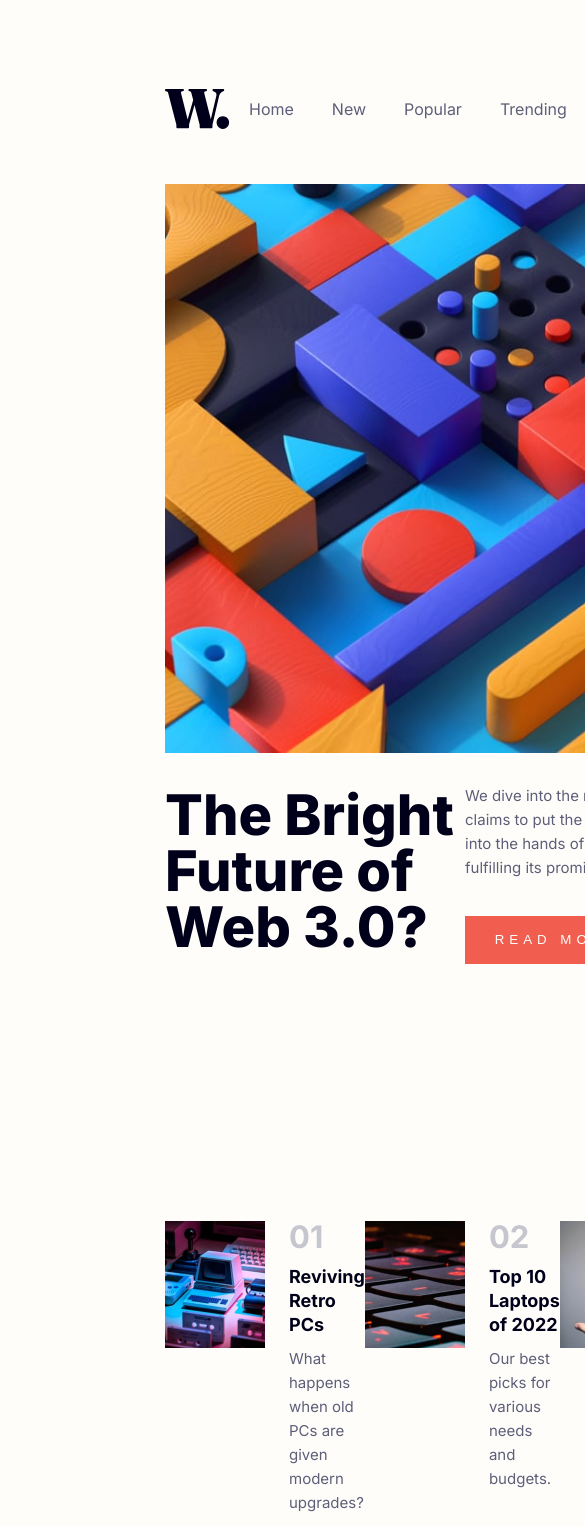
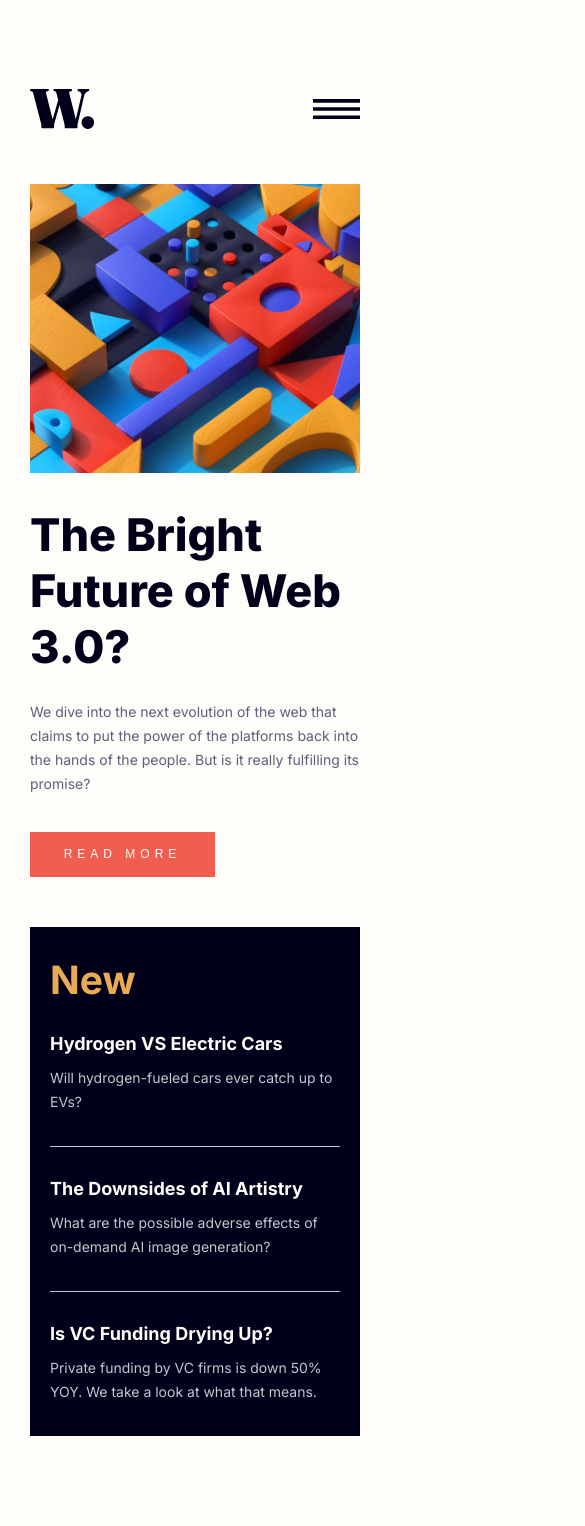
Before and after one commit to Arcanvs/fm-newsHomepage, a React (Vite) app: page / in a window 390 px wide. Shown: the top 1526 px of the page, 585 px wide, since content can reach past the window. Built offline with nearby package versions, Linux system fonts and the light colour scheme.

Commit message:
maquetacion mobile y menu

```diff
--- /dev/null
+++ b/src/components/organisms/MenuMobile.jsx
@@ -0,0 +1,31 @@
+import { NavUl } from '../molecules';
+import icoClose from '../../assets/icon-menu-close.svg';
+
+const MenuMobile = ({onChangeCloseClick}) => {
+    const itemLi = [{name: 'Home', url: '/'},
+                    {name: 'New', url: '/'},
+                    {name: 'Popular', url: '/'},
+                    {name: 'Trending', url: '/'},
+                    {name: 'Categories', url: '/'}
+                    ];
+
+    const handleMenuCloseClick = () => {
+        onChangeCloseClick();
+    }
+  return (
+    <div className="mobile__menu">
+        <aside>
+            <div className="menu__aside">
+                <div className='aside__ico'>
+                    <img src={icoClose} className="ico__close" onClick={handleMenuCloseClick} alt="close menu" />
+                </div>
+                <div className='aside__list'>
+                    <NavUl itemLi={itemLi} />
+                </div>
+            </div>
+        </aside>
+    </div>
+  )
+}
+
+export default MenuMobile
--- a/src/components/organisms/Navbar.jsx
+++ b/src/components/organisms/Navbar.jsx
@@ -1,18 +1,37 @@
-import logo from '../../assets/logo.svg'
+import { useState } from 'react';
+import MenuMobile from './MenuMobile';
 import NavUl from "../molecules/NavUl";
+import logo from '../../assets/logo.svg';
+import burger from '../../assets/icon-menu.svg';
 
 export const Navbar = () => {
+    const [showMenu, setShowMenu] = useState(false);
     const itemLi = [{name: 'Home', url: '/'},
                     {name: 'New', url: '/'},
                     {name: 'Popular', url: '/'},
                     {name: 'Trending', url: '/'},
                     {name: 'Categories', url: '/'}
                    ];
+
+    const handleMenuClick = () => {
+        let menu = !showMenu;
+        setShowMenu(!showMenu);
+        if(menu){
+            document.body.style.overflow = "hidden";
+        }else{
+            document.body.style.overflow = "visible";
+        }
+    }
+
     return (
-        <nav className="nav__menu">
-            <img src={logo} className="logo W" alt="Logo News HomePage" />
-            <NavUl itemLi={itemLi} />
-        </nav>
+        <>
+            { showMenu && <MenuMobile onChangeCloseClick={handleMenuClick} /> }
+            <nav className="nav__menu">
+                <img src={logo} className="menu__logo W" alt="Logo News HomePage" />
+                <img src={burger} className="menu__app" onClick={handleMenuClick} alt="Menu News HomePage" />
+                <NavUl itemLi={itemLi} />
+            </nav>
+        </>
     )
 }
 
--- a/src/components/organisms/index.js
+++ b/src/components/organisms/index.js
@@ -1,4 +1,5 @@
 export { default as BigNews } from './BigNews';
+export { default as MenuMobile } from './MenuMobile';
 export { default as Navbar } from './Navbar';
 export { default as NewsList } from './NewsList';
 export { default as PostList } from './PostList';
--- a/src/styles/_body.scss
+++ b/src/styles/_body.scss
@@ -3,12 +3,15 @@ body {
     display: flex;
     place-items: center;
     height: 100vh;
-    width: 100vw;
     font-family: $fontInter;
     line-height: 24px;
     background-color: $Offwhite;
     #root{
         width: 100%;
         height: 100%;
+        .App{
+            position: absolute;
+            width: 100%;
+        }
     }
 }
--- a/src/styles/_news.scss
+++ b/src/styles/_news.scss
@@ -4,15 +4,21 @@
     align-items: center;
     margin: 0 165px;
 }
-// NavBar Menu
 .nav__menu{
     display: flex;
     justify-content: space-between;
     width: 100%;
+    max-width: 1110px;
     margin-top: 89px;
     margin-bottom: 55px;
     height: 40px;
-    img{
+    align-items: center;
+    .menu__app{
+        display: none;
+        height: 20px;
+        cursor: pointer;
+    }
+    .menu__logo{
         height: 40px;
     }
     ul{
@@ -36,17 +42,59 @@
         }
     }
 }
+.mobile__menu{
+    position: absolute;
+    width: 100%;
+    height: 100%;
+    background-color: hsl(240deg, 100%, 5%, 0.5);
+    display: flex;
+    justify-content: end;
+    aside{
+        width: 300px;
+        background-color: $Offwhite;
+        .menu__aside{
+            padding: 25px 20px;
+            .aside__ico{
+                display: flex;
+                justify-content: end;
+                margin-bottom: 40px;
+                cursor: pointer;
+            }
+            .aside__list{
+                ul{
+                    list-style: none;
+                    padding: 0;
+                    li{
+                        font-size: 20px;
+                        margin: 0;
+                        a{
+                            color: $Verydarkblue;
+                            text-decoration: none;
+                            &:hover{
+                                color: $Softred;
+                            }
+                        }
+                    }
+                    li:not(:first-child){
+                        margin-top: 20px;
+                    }
+                }
+            }
+        }
+    }
+}
 .news__container{
     display: flex;
     justify-content: space-between;
     width: 100%;
+    max-width: 1110px;
 }
-
 .post_container{
     width: 100%;
+    max-width: 1110px;
     justify-content: space-between;
     display: inline-flex;
-    margin-top: 72px;
+    margin: 72px 0 116px 0;
     .post{
         display: flex;
         max-width: 350px;
@@ -79,7 +127,6 @@
         }
     }
 }
-// Section BigNews
 .bignews{
     width: 730px;
     .bignews__img{
@@ -124,10 +171,10 @@
         }
     }
 }
-// Section News List
 .newslist{
     max-width: 350px;
     background-color: $Verydarkblue;
+    margin-left: 30px;
     .newslist__container{
         padding: 53px 26px 0 26px;
         .news__h2{
@@ -162,3 +209,103 @@
         }
     }
 }
+
+@media (max-width: 1330px){
+    .home__container{
+        margin: 0 100px;
+    }
+}
+@media (max-width: 1180px){
+    .home__container{
+        margin: 0 50px;
+    }
+}
+@media (max-width: 1000px){
+    .news__container{
+       flex-flow: column;
+    }
+    .bignews{
+        width: 100%;
+    }
+    .newslist{
+        margin: 0;
+        width: 100%;
+        max-width: none;
+        margin-top: 50px;
+    }
+    .post_container{
+        flex-flow: wrap;
+        justify-content: space-around;
+        .post{
+            margin-top: 20px;
+        }
+    }
+}
+@media (max-width: 630px){
+    .nav__menu{
+        ul{
+            display: none;
+        }
+        .menu__app{
+            display: block;
+        }
+    }
+    .bignews__container{
+        flex-flow: column;
+        .bignews__title{
+            width: 350px !important;
+            .bignews__h1{
+                font-size: 50px !important;
+            }
+        }
+        .bignews__text{
+            width: 100% !important;
+        }
+    }
+}
+@media (max-width: 450px){
+    .home__container{
+        margin: 0 30px;
+    }
+    .bignews__container{
+        .bignews__title{
+            width: 100% !important;
+            .bignews__h1{
+                font-size: 45px !important;
+            }
+        }
+        .bignews__text{
+            .bignews__parrafo{
+                font-size: 14px !important;
+            }
+            button{
+                font-size: 12px !important;
+                height: 45px !important;
+            }
+        }
+    }
+    .post_container{
+        .post__title{
+            .title__h3{
+                font-size: 20px !important;
+            }
+            .title__h4{
+                font-size: 16px !important;
+            }
+            .title__parrafo{
+                font-size: 14px !important;
+            }
+        }
+    }
+    .newslist__container{
+        padding: 53px 20px 0 20px !important;
+        .news{
+            .news__h4{
+                font-size: 18px !important;
+            }
+            .news__text{
+                font-size: 14px !important;
+            }
+        }
+    }
+}
```
Also changed, not shown: src/assets/icon-menu-close.svg (renamed from public/images/icon-menu-close.svg), src/assets/icon-menu.svg (renamed from public/images/icon-menu.svg).
